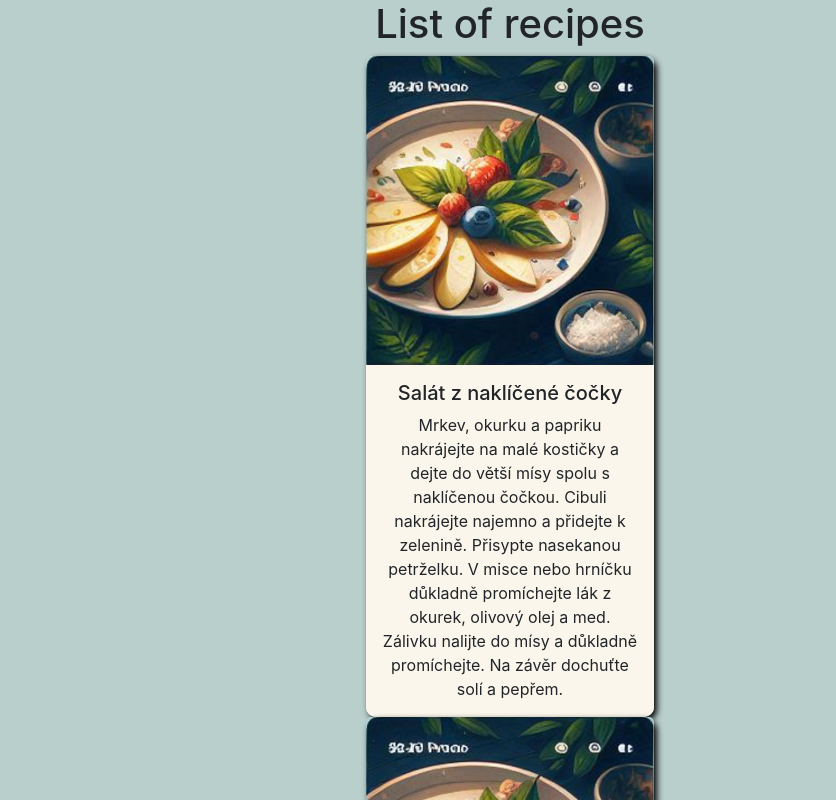
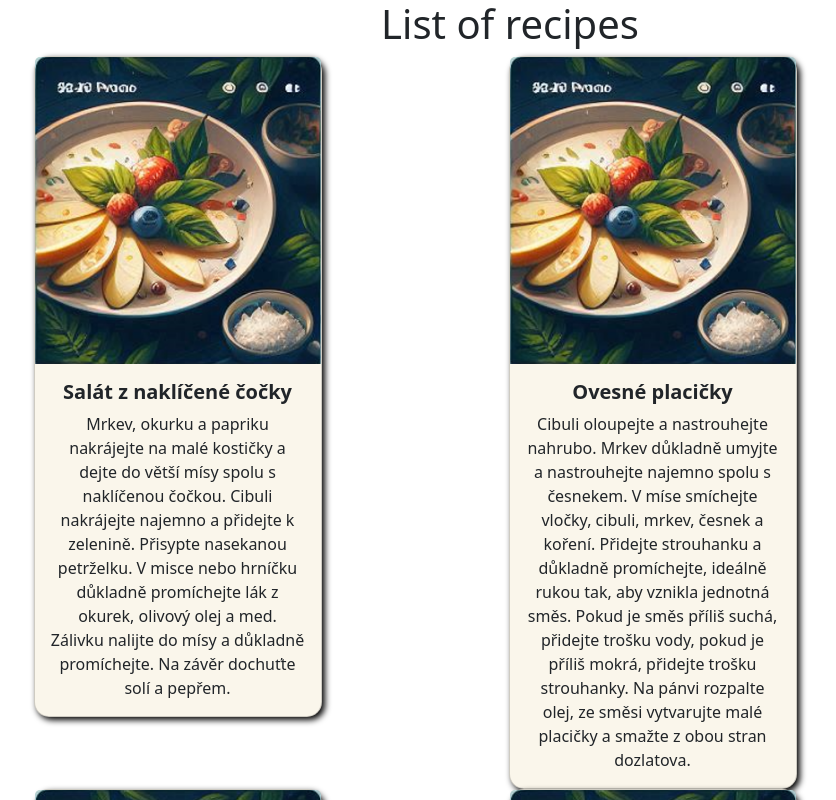
Before and after one commit to LubkaW/Unicorn-React, a JavaScript app in the folder client/: page / in a window 1280 px wide. Shown: the top 800 px of the page, without its empty margins (130-966 px from the left). Built offline with nearby package versions, Linux system fonts and the light colour scheme; the HTML template or start-up script is replaced by a standard one.

Commit message:
Create RecipeGrid.js

```diff
--- a/client/src/App.js
+++ b/client/src/App.js
@@ -1,4 +1,5 @@
 import './App.css';
+import 'bootstrap/dist/css/bootstrap.min.css';
 import RecipeGrid from "./components/RecipeGrid";
 
 const recipeList = [
--- a/client/src/components/RecipeCard.js
+++ b/client/src/components/RecipeCard.js
@@ -7,7 +7,7 @@ function recipeCard(props) {
         <Card className={styles.card}>
             <Card.Img className={styles.cardImage} variant="top" src={logo}/>
             <Card.Body className={styles.cardBody}>
-                <Card.Title>{props.recipe.name}</Card.Title>
+                <Card.Title className={styles.cardTitle}>{props.recipe.name}</Card.Title>
                 <Card.Text>
                     {props.recipe.description}
                 </Card.Text>
--- a/client/src/components/RecipeGrid.js
+++ b/client/src/components/RecipeGrid.js
@@ -5,11 +5,13 @@ function recipeGrid(props) {
     return (
         <Container>
             <h1>List of recipes</h1>
-            {props.recipes.map((recipe) => (
-                <Col>
-                    <RecipeCard recipe={recipe} />
-                </Col>
-            ))}
+            <Row>
+                {props.recipes.map((recipe) => (
+                    <Col md={5} key={recipe.id}>
+                        <RecipeCard recipe={recipe} />
+                    </Col>
+                ))}
+            </Row>
         </Container>
     );
 }
--- a/client/src/css/recipe-card.module.css
+++ b/client/src/css/recipe-card.module.css
@@ -1,10 +1,10 @@
 .card {
     width: 18rem;
     margin: auto;
-    box-shadow: 3px 3px 6px black; /* Example shadow */
-    border: none; /* Optional: Remove default border */
-    border-radius: 10px; /* Optional: Rounded corners for the card */
+    box-shadow: 3px 3px 6px black;
+    border-radius: 15px;
     transition: transform 0.3s ease, box-shadow 0.3s ease;
+    background-color: #faf6eb;
 }
 
 .card:hover {
@@ -13,7 +13,6 @@
 }
 
 .cardBody {
-    background-color: #faf6eb;
     border-bottom-right-radius: 10px;
     border-bottom-left-radius: 10px;
 }
@@ -21,5 +20,8 @@
 .cardImage {
     width: 100%;
     height: 100%;
-    background-color: #faf6eb;
 }
+
+.cardTitle {
+    font-weight: bold;
+}
```
